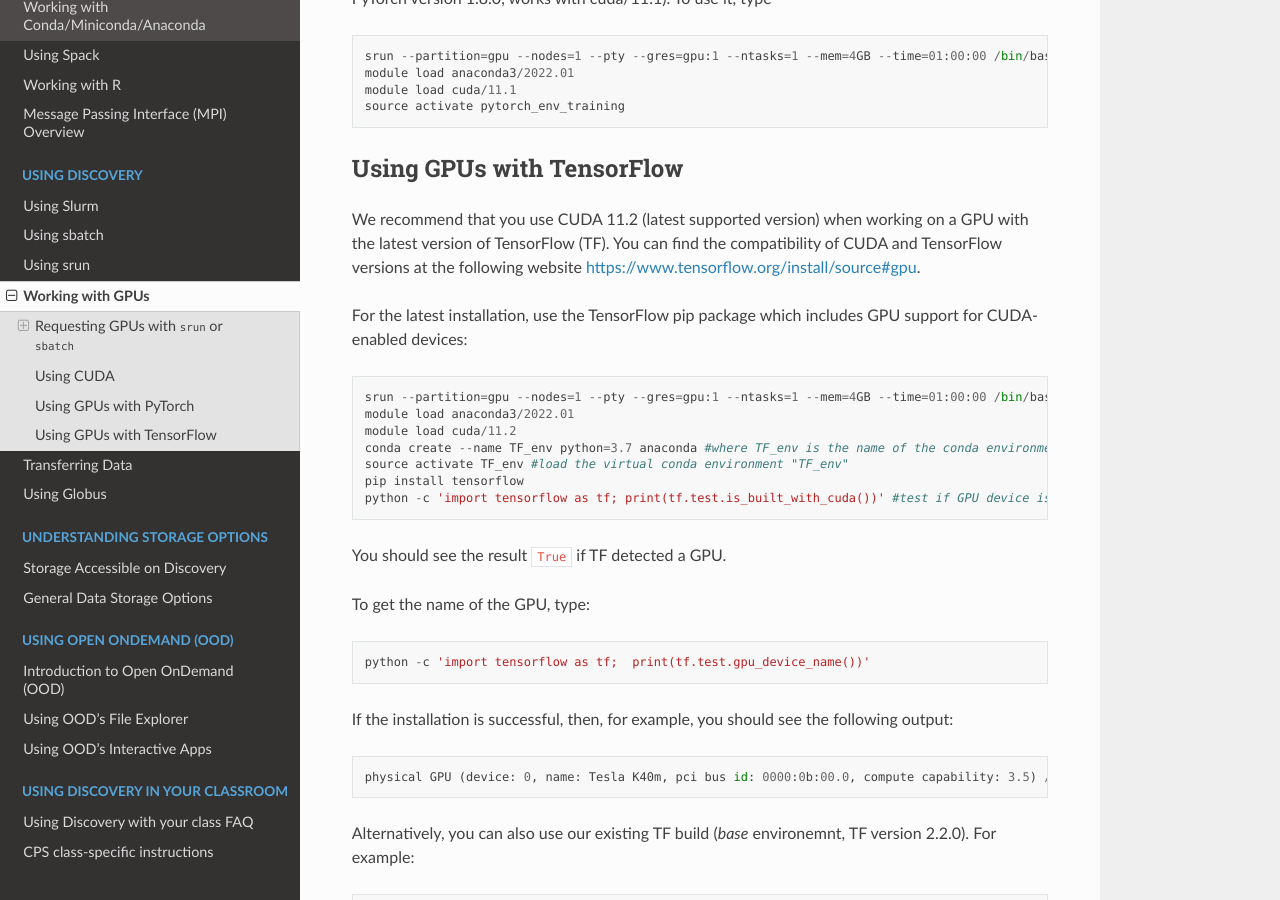
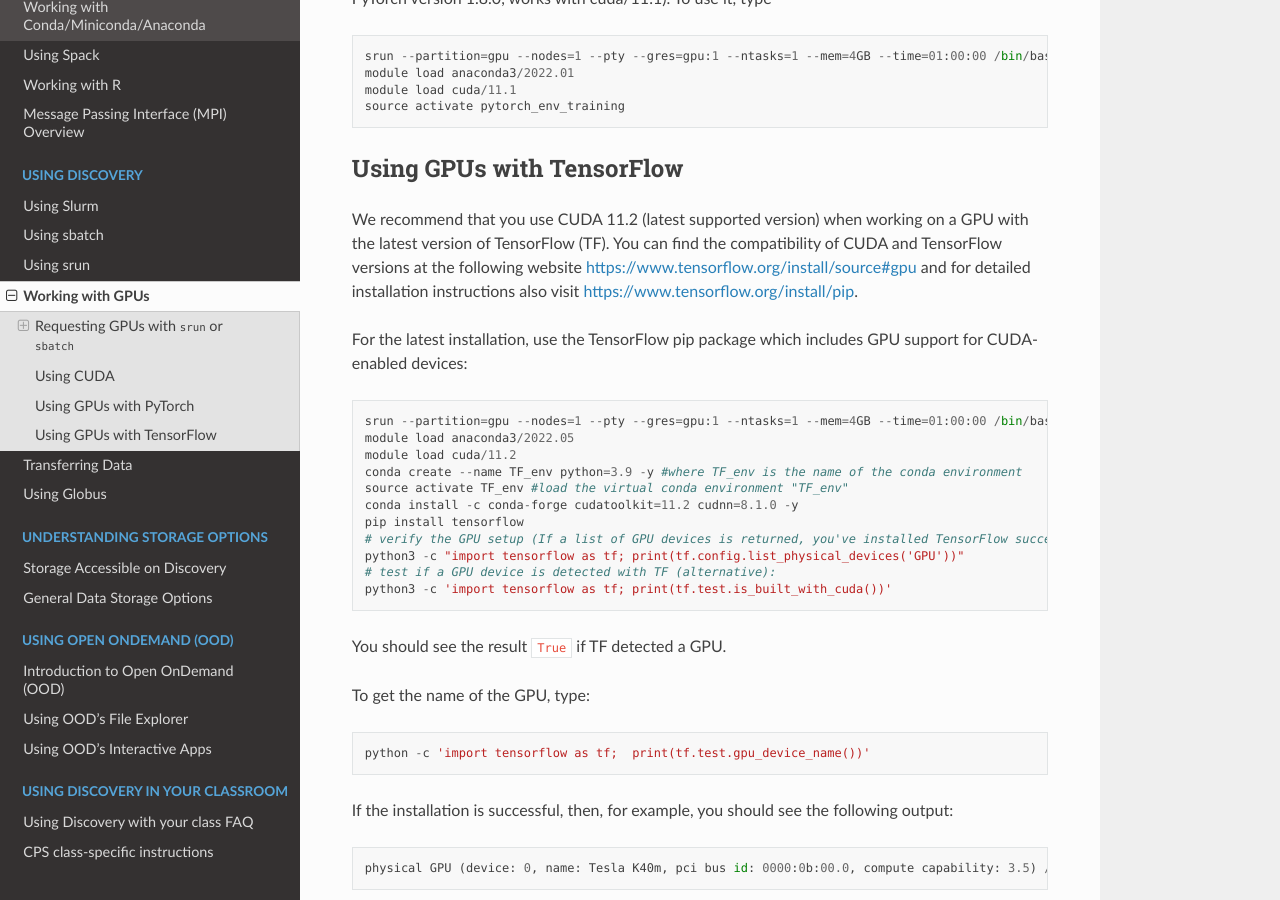
Before and after one commit to northeastern-rc/rc-public-documentation, a Sphinx documentation site: the page built from docs/source/using-discovery/workingwithgpu.rst, in a window 1280 px wide and 900 px high, scrolled down 3126 px. Built offline with Sphinx 7.4.7 and the Read the Docs theme 2.0.0, drawn with Linux system fonts in a browser that asks for light colours.

Commit message:
updated tensorflow instructions

```diff
--- a/docs/source/using-discovery/workingwithgpu.rst
+++ b/docs/source/using-discovery/workingwithgpu.rst
@@ -176,17 +176,21 @@
 Using GPUs with TensorFlow
 ==========================
 We recommend that you use CUDA 11.2 (latest supported version) when working on a GPU with the latest version of TensorFlow (TF).
-You can find the compatibility of CUDA and TensorFlow versions at the following website https://www.tensorflow.org/install/source#gpu.
+You can find the compatibility of CUDA and TensorFlow versions at the following website https://www.tensorflow.org/install/source#gpu and for detailed installation instructions also visit https://www.tensorflow.org/install/pip.
 
 For the latest installation, use the TensorFlow pip package which includes GPU support for CUDA-enabled devices::
 
   srun --partition=gpu --nodes=1 --pty --gres=gpu:1 --ntasks=1 --mem=4GB --time=01:00:00 /bin/bash
-  module load anaconda3/2022.01
+  module load anaconda3/2022.05
   module load cuda/11.2
-  conda create --name TF_env python=3.7 anaconda #where TF_env is the name of the conda environment
+  conda create --name TF_env python=3.9 -y #where TF_env is the name of the conda environment
   source activate TF_env #load the virtual conda environment "TF_env"
+  conda install -c conda-forge cudatoolkit=11.2 cudnn=8.1.0 -y
   pip install tensorflow
-  python -c 'import tensorflow as tf; print(tf.test.is_built_with_cuda())' #test if GPU device is detected with TF
+  # verify the GPU setup (If a list of GPU devices is returned, you've installed TensorFlow successfully):
+  python3 -c "import tensorflow as tf; print(tf.config.list_physical_devices('GPU'))"
+  # test if a GPU device is detected with TF (alternative):
+  python3 -c 'import tensorflow as tf; print(tf.test.is_built_with_cuda())'
 
 You should see the result ``True`` if TF detected a GPU.
 
```
